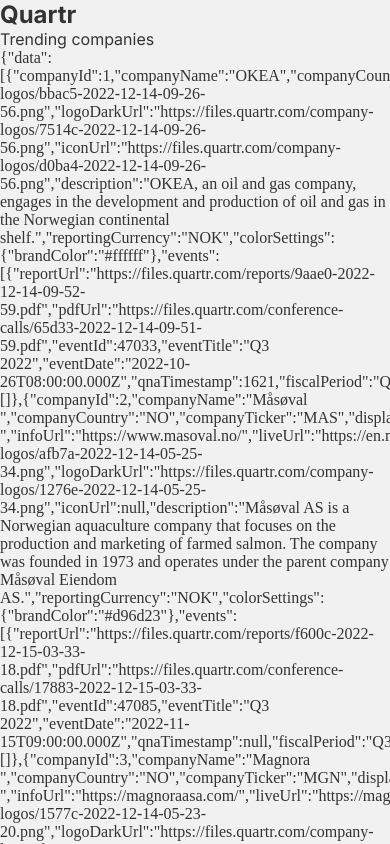
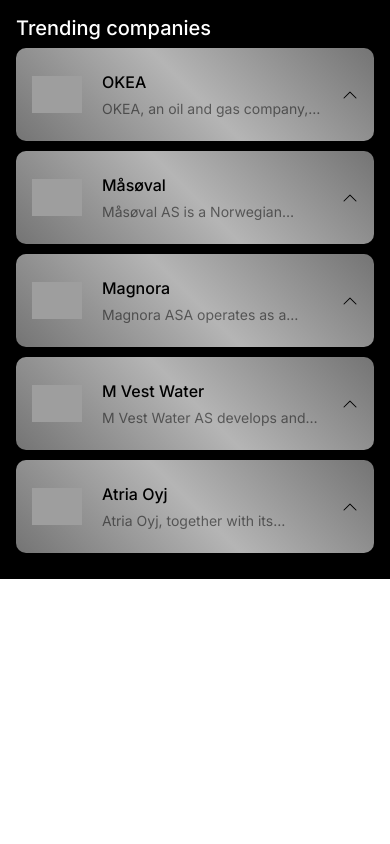
Before and after one commit to Quartr-App/coding-test-web, a Next.js app: page / in a window 390 px wide. Shown: the top 844 px of the page. Built offline with nearby package versions, Linux system fonts and the light colour scheme; grey boxes are pictures that could not be loaded.

Commit message:
finished Quartr code test

```diff
--- a/app/globals.css
+++ b/app/globals.css
@@ -1,21 +1,50 @@
 * {
   box-sizing: border-box;
+  margin: 0;
   padding: 0;
-  margin: 0;
 }
 
 html,
 body {
+  font-size: 16px;
   max-width: 100vw;
   overflow-x: hidden;
 }
 
 body {
   color: #333;
-  background: #f1f1f1;
 }
 
 a {
   color: inherit;
   text-decoration: none;
 }
+
+ul {
+  list-style: none;
+  margin: 0;
+  padding: 0;
+}
+
+main {
+  background: #000;
+  border-radius: 10px;
+  margin: 0 auto;
+  padding: 2rem;
+  width: 85%;
+}
+
+h1 {
+  font-size: 20px;
+  font-weight: 500;
+  margin-bottom: 8px;
+  color: #fff;
+}
+
+@media screen and (max-width: 425px) {
+  main {
+    padding: 1rem;
+    width: 100%;
+    border-radius: 0;
+  }
+}
--- a/app/page.tsx
+++ b/app/page.tsx
@@ -1,31 +1,14 @@
 "use client";
 
 import { Inter } from "@next/font/google";
-import { useEffect, useState } from "react";
+import { CompanyItemList } from "../components/CompanyItemList/CompanyItemList";
 const inter = Inter({ subsets: ["latin"] });
 
 export default function Home() {
-  const [stuff1, setStuff1] = useState<any>([]);
-  useEffect(() => {
-    // declare the data fetching function
-    const fetchData = async () => {
-      const data = await fetch("/api/companies");
-      const data2 = await data.json();
-      console.log(data2);
-      setStuff1(data2);
-    };
-
-    // call the function
-    fetchData()
-      // make sure to catch any error
-      .catch(console.error);
-  }, []);
-
   return (
-    <main>
-      <h2 className={inter.className}>Quartr</h2>
-      <p className={inter.className}>Trending companies</p>
-      <p>{JSON.stringify(stuff1)}</p>
+    <main className={inter.className}>
+      <h1>Trending companies</h1>
+      <CompanyItemList />
     </main>
   );
 }
--- /dev/null
+++ b/components/CompanyItem/CompanyItem.css
@@ -0,0 +1,133 @@
+:root {
+  --border-clr: #e2e2e2;
+  --hover-bg-clr: #f8f8f8;
+  --pdf-btn-bg-clr: #e46014;
+  --report-btn-bg-clr: #0077ff;
+  --pdf-btn-bg-clr-hover: #c55311;
+  --report-btn-bg-clr-hover: #0161cf;
+  --link-txt-clr: #fff;
+}
+
+.list-item {
+  border-radius: 10px;
+  margin-bottom: 10px;
+  padding: 1rem;
+  background: linear-gradient(
+    45deg,
+    rgba(116, 116, 116, 1) 0%,
+    rgba(181, 181, 181, 1) 50%,
+    rgba(116, 116, 116, 1) 100%
+  );
+  color: black;
+}
+
+.company-item {
+  align-items: center;
+  display: flex;
+  gap: 20px;
+  max-height: max-content;
+  padding: 0.5rem 0;
+  width: 100%;
+  cursor: pointer;
+}
+
+.company-item__chevron {
+  transition: 0.2s linear;
+  transform-origin: center;
+}
+
+.company-item__chevron.open {
+  transform: rotateX(180deg);
+  transition: 0.2s linear;
+}
+
+.company-item__column img {
+  object-fit: contain;
+  aspect-ratio: 1 / 1;
+}
+
+.company-item__info {
+  display: flex;
+  flex: 1;
+  flex-direction: column;
+  gap: 8px;
+}
+
+.company-item__company-name {
+  font-weight: 500;
+  font-size: 16px;
+}
+
+.company-item__description {
+  display: -webkit-box;
+  font-size: 14px;
+  overflow: hidden;
+  opacity: 0.5;
+  text-overflow: ellipsis;
+  -webkit-line-clamp: 1;
+  -webkit-box-orient: vertical;
+}
+
+.company-item__description.open {
+  -webkit-line-clamp: unset;
+}
+
+.company-item__slideout {
+  display: block;
+}
+
+.company-item__slideout {
+  display: flex;
+  gap: 20px;
+  max-height: 0;
+  overflow: hidden;
+}
+
+.company-item__slideout.open {
+  max-height: max-content;
+}
+
+.company-item__slideout-content {
+  align-items: center;
+  display: flex;
+  flex: 1;
+  flex-wrap: wrap;
+  gap: 10px;
+  justify-content: space-between;
+  padding: 1rem 0 1rem 4.5rem;
+}
+
+.company-item__headline {
+  opacity: 0.5;
+  font-size: 12px;
+}
+
+.company-item__link {
+  padding: 0.5rem 1rem;
+  border-radius: 0.3rem;
+  color: var(--link-txt-clr);
+}
+
+.company-item__link--pdf {
+  background-color: var(--pdf-btn-bg-clr);
+}
+
+.company-item__link--report {
+  background-color: var(--report-btn-bg-clr);
+}
+
+@media screen and (max-width: 425px) {
+  .company-item__column {
+    flex-basis: 100%;
+  }
+}
+
+@media (hover: hover) {
+  .company-item__link--pdf:hover {
+    background-color: var(--pdf-btn-bg-clr-hover);
+  }
+
+  .company-item__link--report:hover {
+    background-color: var(--report-btn-bg-clr-hover);
+  }
+}
--- /dev/null
+++ b/components/CompanyItem/CompanyItem.tsx
@@ -0,0 +1,86 @@
+import { useState } from "react";
+import { BsChevronUp } from "react-icons/bs";
+import "./CompanyItem.css";
+
+// Defines the props interface for CompanyItem component
+export interface CompanyItemProps {
+  key: string;
+  name: string;
+  description: string;
+  image: string;
+  url: string;
+  ticker: string;
+  country: string;
+  events: Event[]; // events prop is an array of Event objects
+}
+
+// Defines the interface for each Event object
+interface Event {
+  reportUrl: string;
+  pdfUrl: string;
+  eventId: string;
+  eventDate: string;
+  qnaTimestamp: string;
+  fiscalPeriod: string;
+  fiscalYear: string;
+}
+
+// Defines the CompanyItem component
+export const CompanyItem = (props: CompanyItemProps) => {
+  // Defines state for slideout open/closed status using useState hook
+  const [isSlideoutOpen, setIsSlideoutOpen] = useState(false);
+
+  // Handles slideout click event and toggles isSlideoutOpen state
+  function handleSlideoutClick(): void {
+    setIsSlideoutOpen(!isSlideoutOpen);
+  }
+
+  return (
+    <li className="list-item">
+      <section className="company-item" onClick={handleSlideoutClick}>
+        <img src={props.image} width="50" alt={`${props.name} logo`} />
+        <section className="company-item__info">
+          <h2 className="company-item__company-name">{props.name}</h2>
+          <p className={`company-item__description ${isSlideoutOpen ? "open" : ""}`}>{props.description}</p>
+        </section>
+          <BsChevronUp className={`company-item__chevron ${isSlideoutOpen ? "open" : "section"}`}/>
+
+      </section>
+      <section
+        className={`company-item__slideout ${isSlideoutOpen ? "open" : ""}`}
+      >
+        {/* Loops through each event and renders its details */}
+        {props.events.map((event: Event) => (
+          <section className="company-item__slideout-content" key={event.eventId}>
+            <section className="company-item__column">
+              <p className="company-item__headline">Country</p>
+              <p>{props.country}</p>
+            </section>
+            <section className="company-item__column">
+              <p className="company-item__headline">Ticker</p>
+              <p>{props.ticker}</p>
+            </section>
+            <section className="company-item__column">
+              <p className="company-item__headline">Release Date</p>
+              <p>{event.eventDate.substring(0, 10)}</p>
+            </section>
+            <section className="company-item__column">
+              <p className="company-item__headline">Period</p>
+              <p>{event.fiscalPeriod}</p>
+            </section>
+            <section className="company-item__column">
+              <p className="company-item__headline">Year</p>
+              <p>{event.fiscalYear}</p>
+            </section>
+              <a className="company-item__link company-item__link--pdf" href={event.pdfUrl} target="_blank">
+                View PDF
+              </a>
+              <a className="company-item__link company-item__link--report" href={event.reportUrl} target="_blank">
+                View Report
+              </a>
+          </section>
+        ))}
+      </section>
+    </li>
+  );
+};
--- /dev/null
+++ b/components/CompanyItemList/CompanyItemList.tsx
@@ -0,0 +1,86 @@
+import { useState, useEffect } from "react";
+import { CompanyItem, CompanyItemProps } from "../CompanyItem/CompanyItem";
+
+// Define the types for the data that will be fetched
+interface CompanyData {
+  companyId: string;
+  companyName: string;
+  description: string;
+  iconUrl?: string; // Making property optional since we cant be sure the property exist in the API
+  logoDarkUrl?: string;
+  logoLightUrl?: string;
+  liveUrl: string;
+  companyCountry: string;
+  companyTicker: string;
+  events: [];
+}
+
+// Define the component that will render the company data
+export const CompanyItemList: React.FC = () => {
+  // Initialize the state variables
+  const [companyDataList, setCompanyDataList] = useState<CompanyItemProps[]>(
+    []
+  );
+  const [loading, setLoading] = useState<boolean>(true);
+  const [error, setError] = useState<string | null>(null);
+
+  // Fetch the data on mount
+  useEffect(() => {
+    // Set loading to true while fetching
+    setLoading(true);
+
+    fetch("../api/companies") // Fetch the data from the specified URL
+      .then((res) => res.json()) // Parse the JSON response
+      .then((responseObject: { data: CompanyData[] }) => {
+        const preparedData = prepareCompanyData(responseObject.data); // Prepare the data before setting state
+        setCompanyDataList(preparedData); // Update the state with the prepared data
+        setLoading(false); // Set loading to false after the data has been fetched and processed
+      })
+      .catch((error: Error) => {
+        setLoading(false); // Set loading to false in case of an error
+        setError("An error occurred while fetching company data."); // Set the error message
+      });
+  }, []); // Only fetch the data on mount
+
+  // Prepare the fetched data before rendering
+  const prepareCompanyData = (data: CompanyData[]): CompanyItemProps[] => {
+    // Prepare the data here
+    return data.map((company: CompanyData) => ({
+      key: company.companyId,
+      name: company.companyName,
+      description: company.description,
+      image: company.logoDarkUrl || company.logoLightUrl || company.iconUrl || '',
+      url: company.liveUrl,
+      id: company.companyId,
+      country: company.companyCountry,
+      ticker: company.companyTicker,
+      events: company.events
+    }));
+  };
+
+  // Render the component based on the state
+  if (loading) {
+    return <div>Loading...</div>; // Show loading message while fetching
+  }
+
+  if (error) {
+    return <div>{error}</div>; // Show error message in case of an error
+  }
+
+  return (
+    <ul className="company-item-list">
+      {companyDataList.map((companyProps: CompanyItemProps) => (
+        <CompanyItem
+          key={companyProps.key}
+          name={companyProps.name}
+          description={companyProps.description}
+          image={companyProps.image}
+          url={companyProps.url}
+          country={companyProps.country}
+          ticker={companyProps.ticker}
+          events={companyProps.events}
+        />
+      ))}
+    </ul>
+  );
+};
--- a/package.json
+++ b/package.json
@@ -15,9 +15,10 @@
     "@types/react-dom": "18.0.9",
     "eslint": "8.30.0",
     "eslint-config-next": "13.0.7",
-    "next": "13.0.7",
+    "next": "^13.1.7-canary.10",
     "react": "18.2.0",
     "react-dom": "18.2.0",
+    "react-icons": "^4.7.1",
     "typescript": "4.9.4"
   }
 }
```
Also changed, not shown: 1 other file (tests, documents, lock files or other folders).
